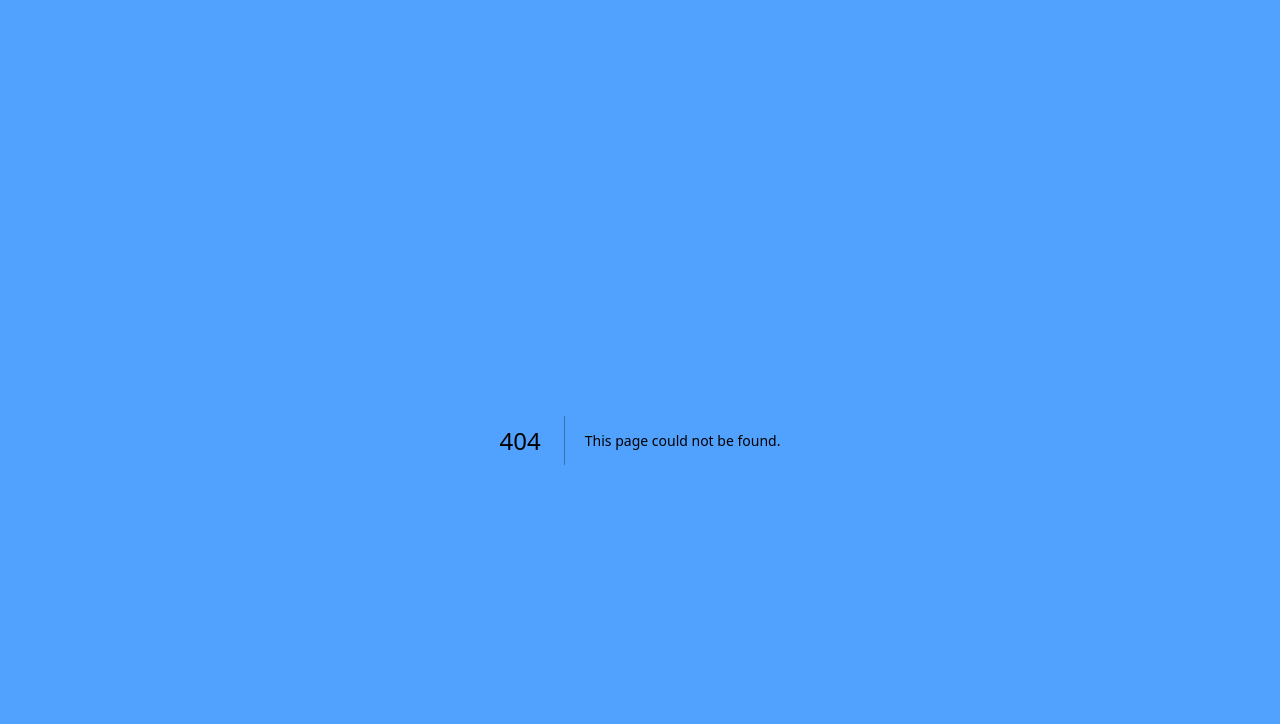
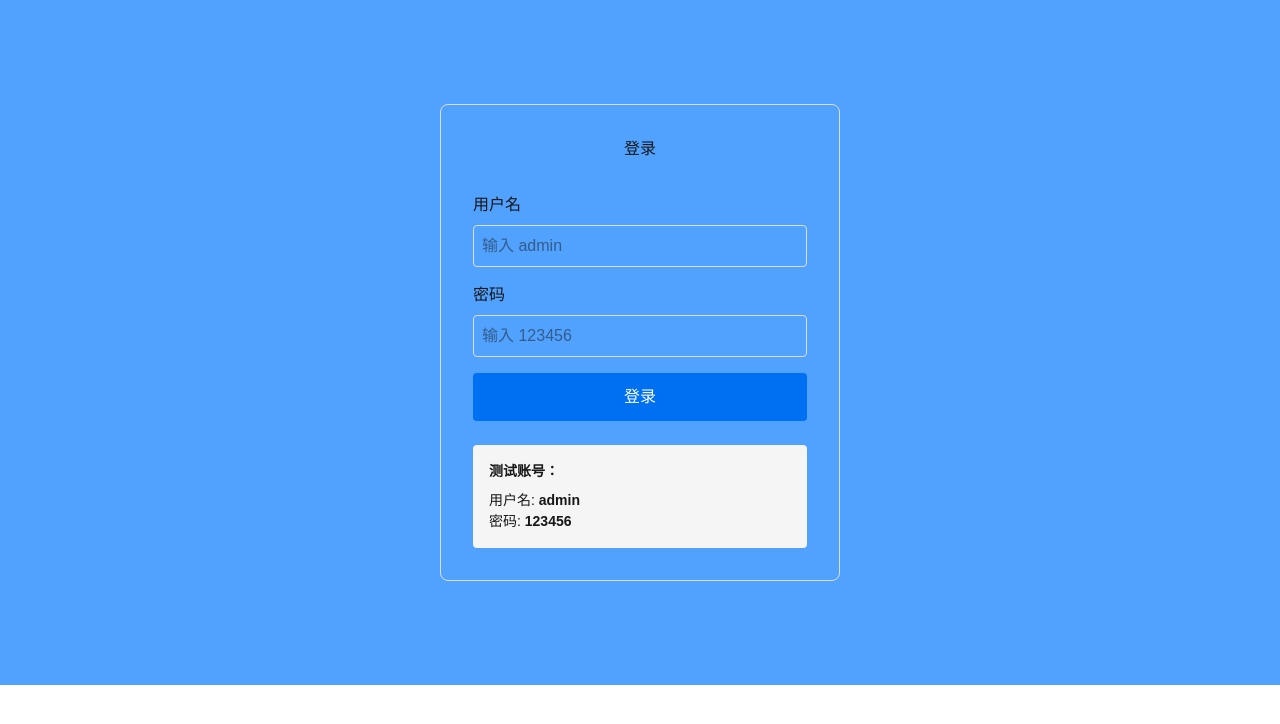
Before and after one commit to jack20209527/0_nextjs_my_app, a Next.js app: page /en/auth/signin in a window 1280 px wide. Before the commit this address had no page. Shown: the top 724 px of the page. Built offline with nearby package versions, Linux system fonts and the light colour scheme.

Commit message:
用户登录的流程弄好了

```diff
--- a/package.json
+++ b/package.json
@@ -27,6 +27,7 @@
     "@radix-ui/react-tooltip": "^1.2.8",
     "clsx": "^2.1.1",
     "next": "16.1.2",
+    "next-auth": "^5.0.0-beta.30",
     "next-intl": "^4.7.0",
     "react": "19.2.3",
     "react-dom": "19.2.3",
--- /dev/null
+++ b/src/app/[locale]/auth/signin/page.tsx
@@ -0,0 +1,99 @@
+'use client';
+
+import { useState } from "react";
+import { signIn } from "next-auth/react";
+import { useRouter } from "next/navigation";
+
+export default function SignInPage() {
+  const [username, setUsername] = useState("");
+  const [password, setPassword] = useState("");
+  const [error, setError] = useState("");
+  const [loading, setLoading] = useState(false);
+  const router = useRouter();
+
+  const handleSubmit = async (e: React.FormEvent) => {
+    e.preventDefault();
+    setError("");
+    setLoading(true);
+
+    try {
+      const result = await signIn("credentials", {
+        username,
+        password,
+        redirect: false
+      });
+
+      if (result?.error) {
+        setError("用户名或密码错误");
+      } else {
+        router.push("/");
+        router.refresh();
+      }
+    } catch (error) {
+      setError("登录失败，请重试");
+    } finally {
+      setLoading(false);
+    }
+  };
+
+  return (
+    <div style={{ maxWidth: "400px", margin: "4rem auto", padding: "2rem", border: "1px solid #ddd", borderRadius: "8px" }}>
+      <h1 style={{ textAlign: "center", marginBottom: "2rem" }}>登录</h1>
+
+      {error && (
+        <div style={{ padding: "0.75rem", background: "#fee", color: "#c33", marginBottom: "1rem", borderRadius: "4px" }}>
+          {error}
+        </div>
+      )}
+
+      <form onSubmit={handleSubmit}>
+        <div style={{ marginBottom: "1rem" }}>
+          <label style={{ display: "block", marginBottom: "0.5rem" }}>用户名</label>
+          <input
+            type="text"
+            value={username}
+            onChange={(e) => setUsername(e.target.value)}
+            placeholder="输入 admin"
+            required
+            style={{ width: "100%", padding: "0.5rem", border: "1px solid #ddd", borderRadius: "4px" }}
+          />
+        </div>
+
+        <div style={{ marginBottom: "1rem" }}>
+          <label style={{ display: "block", marginBottom: "0.5rem" }}>密码</label>
+          <input
+            type="password"
+            value={password}
+            onChange={(e) => setPassword(e.target.value)}
+            placeholder="输入 123456"
+            required
+            style={{ width: "100%", padding: "0.5rem", border: "1px solid #ddd", borderRadius: "4px" }}
+          />
+        </div>
+
+        <button
+          type="submit"
+          disabled={loading}
+          style={{
+            width: "100%",
+            padding: "0.75rem",
+            background: loading ? "#ccc" : "#0070f3",
+            color: "white",
+            border: "none",
+            borderRadius: "4px",
+            cursor: loading ? "not-allowed" : "pointer",
+            fontSize: "1rem"
+          }}
+        >
+          {loading ? "登录中..." : "登录"}
+        </button>
+      </form>
+
+      <div style={{ marginTop: "1.5rem", padding: "1rem", background: "#f5f5f5", borderRadius: "4px", fontSize: "0.875rem" }}>
+        <p style={{ margin: "0 0 0.5rem 0", fontWeight: "bold" }}>测试账号：</p>
+        <p style={{ margin: "0" }}>用户名: <strong>admin</strong></p>
+        <p style={{ margin: "0" }}>密码: <strong>123456</strong></p>
+      </div>
+    </div>
+  );
+}
--- a/src/app/[locale]/layout.tsx
+++ b/src/app/[locale]/layout.tsx
@@ -3,6 +3,7 @@ import {getMessages} from 'next-intl/server';
 import {setRequestLocale} from 'next-intl/server';
 import {notFound} from 'next/navigation';
 import {routing} from '../i18n/routing';
+import SessionProvider from '@/components/SessionProvider';
 
 export default async function LocaleLayout({
   children,
@@ -39,9 +40,11 @@ export default async function LocaleLayout({
   return (
     <html lang={locale}>
       <body>
-        <NextIntlClientProvider messages={messages}>
-          {children}
-        </NextIntlClientProvider>
+        <SessionProvider>
+          <NextIntlClientProvider messages={messages}>
+            {children}
+          </NextIntlClientProvider>
+        </SessionProvider>
       </body>
     </html>
   );
--- a/src/app/[locale]/page.tsx
+++ b/src/app/[locale]/page.tsx
@@ -1,5 +1,7 @@
 import {setRequestLocale, getTranslations} from 'next-intl/server';
-import {Link} from '../i18n/routing'; // 必须用自己定义的这个 Link
+import {Link} from '../i18n/routing';
+import {auth} from '@/auth'; // 导出 auth 实例
+import AuthButton from '@/components/AuthButton'; // 客户端组件
 
 export default async function HomePage({
   params
@@ -15,6 +17,9 @@ export default async function HomePage({
   const t = await getTranslations('HomePage');
   const tGlobal = await getTranslations();
 
+  // 获取当前 session
+  const session = await auth();
+
   return (
     <div style={{padding: '2rem', textAlign: 'center'}}>
       <h1 style={{fontSize: '2rem', marginBottom: '1rem'}}>
@@ -24,6 +29,36 @@ export default async function HomePage({
       <p style={{fontSize: '1.2rem', marginBottom: '2rem'}}>
         {tGlobal('greeting')}
       </p>
+
+      {/* 显示用户信息或登录按钮 */}
+      <div style={{marginBottom: '2rem', padding: '1rem', background: session ? '#d4edda' : '#f8d7da', borderRadius: '8px'}}>
+        {session ? (
+          <div>
+            <p style={{margin: '0 0 1rem 0', fontSize: '1.1rem'}}>
+              ✅ 已登录: <strong>{session.user?.name}</strong> ({session.user?.email})
+            </p>
+            <AuthButton />
+          </div>
+        ) : (
+          <div>
+            <p style={{margin: '0 0 1rem 0'}}>❌ 未登录</p>
+            <Link
+              href="/auth/signin"
+              style={{
+                display: 'inline-block',
+                padding: '0.5rem 1.5rem',
+                background: '#0070f3',
+                color: 'white',
+                textDecoration: 'none',
+                borderRadius: '4px',
+                cursor: 'pointer'
+              }}
+            >
+              去登录
+            </Link>
+          </div>
+        )}
+      </div>
 
       <nav style={{display: 'flex', gap: '1rem', justifyContent: 'center', marginTop: '2rem'}}>
         <a href="#" style={{margin: '0 1rem', textDecoration: 'none', color: '#0070f3'}}>
--- /dev/null
+++ b/src/app/api/auth/[...nextauth]/route.ts
@@ -0,0 +1,3 @@
+import { handlers } from "@/auth";
+
+export const { GET, POST} = handlers;
--- /dev/null
+++ b/src/auth.ts
@@ -0,0 +1,28 @@
+import NextAuth from "next-auth";
+import CredentialsProvider from "next-auth/providers/credentials";
+
+export const { auth, handlers, signIn, signOut } = NextAuth({
+  providers: [
+    CredentialsProvider({
+      name: "Credentials",
+      credentials: {
+        username: { label: "用户名", type: "text" },
+        password: { label: "密码", type: "password" }
+      },
+      async authorize(credentials) {
+        // 简单的硬编码验证（实际项目中应该查数据库）
+        if (credentials?.username === "admin" && credentials?.password === "123456") {
+          return {
+            id: "1",
+            name: "管理员",
+            email: "admin@example.com"
+          };
+        }
+        return null;
+      }
+    })
+  ],
+  pages: {
+    signIn: "/auth/signin"
+  }
+});
--- /dev/null
+++ b/src/components/AuthButton.tsx
@@ -0,0 +1,26 @@
+'use client';
+
+import { signOut } from "next-auth/react";
+
+export default function AuthButton() {
+  const handleLogout = async () => {
+    await signOut({ callbackUrl: "/" });
+  };
+
+  return (
+    <button
+      onClick={handleLogout}
+      style={{
+        padding: '0.5rem 1.5rem',
+        background: '#dc3545',
+        color: 'white',
+        border: 'none',
+        borderRadius: '4px',
+        cursor: 'pointer',
+        fontSize: '1rem'
+      }}
+    >
+      退出登录
+    </button>
+  );
+}
--- /dev/null
+++ b/src/components/SessionProvider.tsx
@@ -0,0 +1,11 @@
+'use client';
+
+import { SessionProvider as NextAuthSessionProvider } from "next-auth/react";
+
+export default function SessionProvider({
+  children,
+}: {
+  children: React.ReactNode;
+}) {
+  return <NextAuthSessionProvider>{children}</NextAuthSessionProvider>;
+}
```
Also changed, not shown: 1 other file (tests, documents, lock files or other folders).
